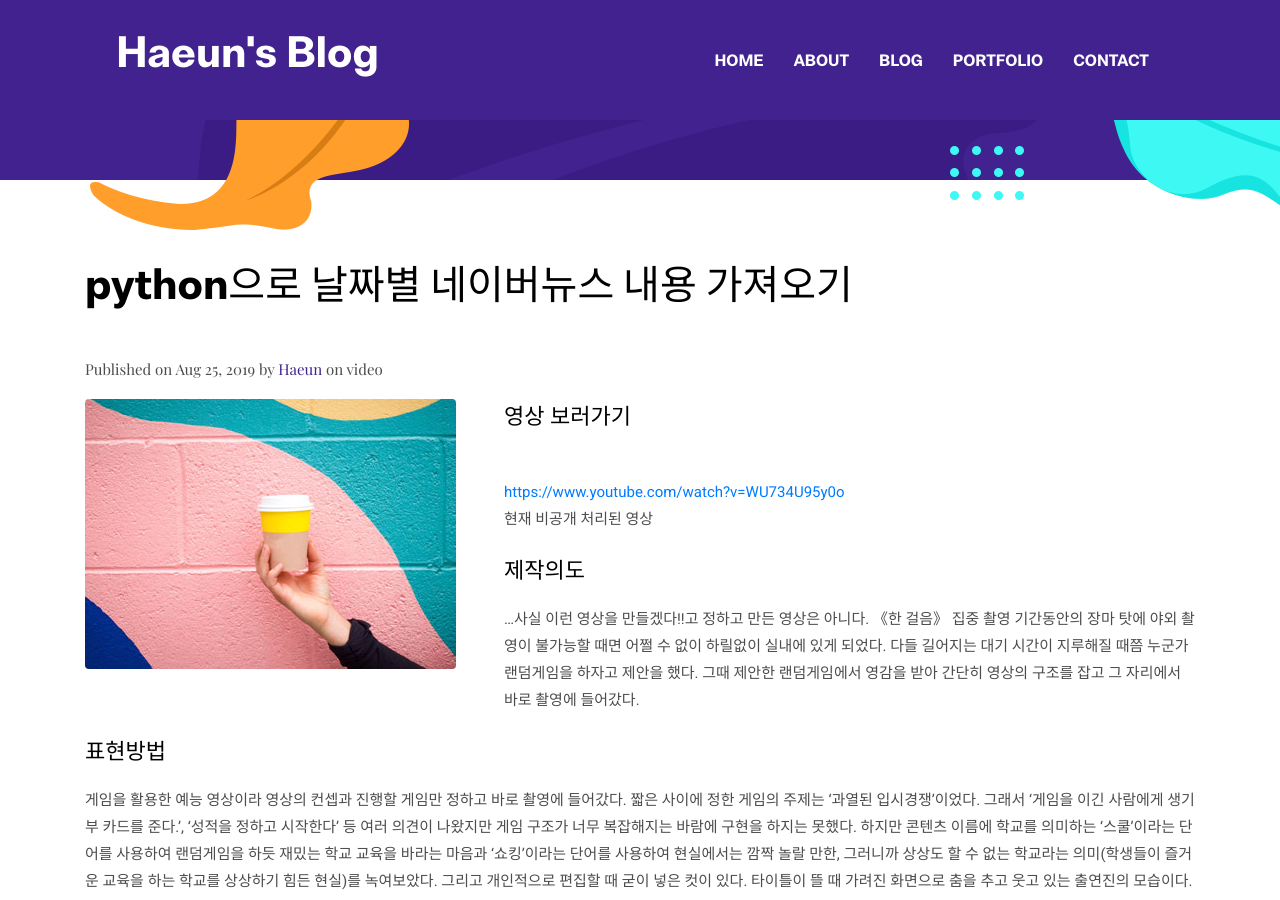
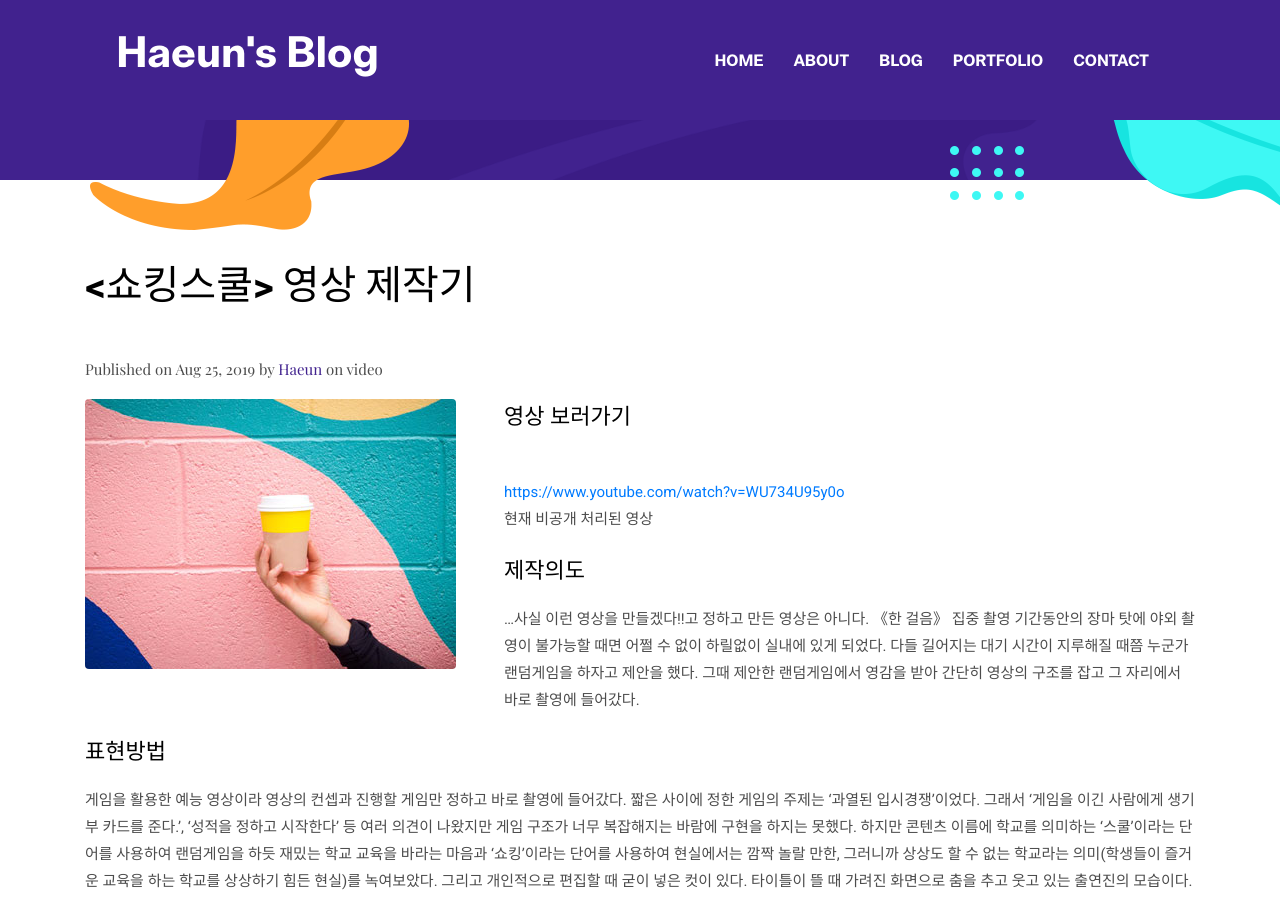
Before and after one commit to cheongsan16/cheongsan16.g, a Jekyll site: the page built from _posts/2019-08-25-shocking-school.md, in a window 1280 px wide and 900 px high, scrolled down 324 px. Built offline with Jekyll 4.4.1, drawn with Linux system fonts in a browser that asks for light colours.

Commit message:
Update 2019-08-25-shocking-school.md

```diff
--- a/_posts/2019-08-25-shocking-school.md
+++ b/_posts/2019-08-25-shocking-school.md
@@ -1,6 +1,6 @@
 ---
 layout: post
-title:  python으로 날짜별 네이버뉴스 내용 가져오기
+title:  <쇼킹스쿨> 영상 제작기
 date:   2019-08-25 18:30:55 +0300
 image:  /assets/images/blog/post-5.jpg
 author: Haeun
```
